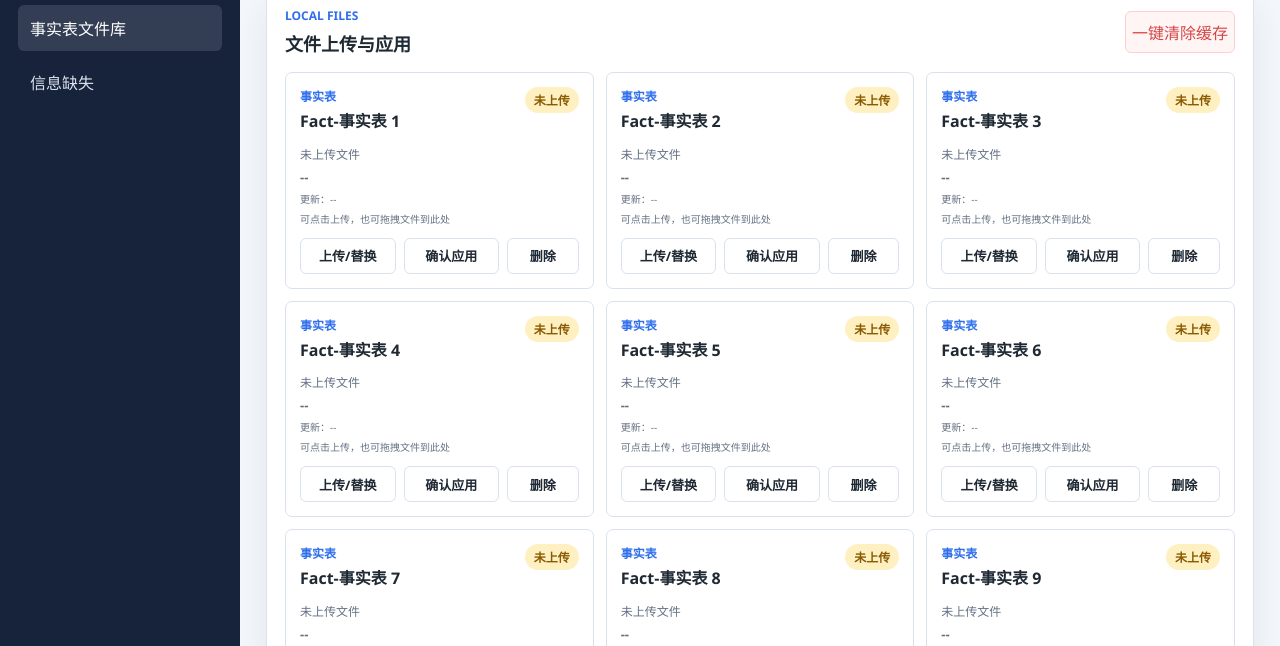
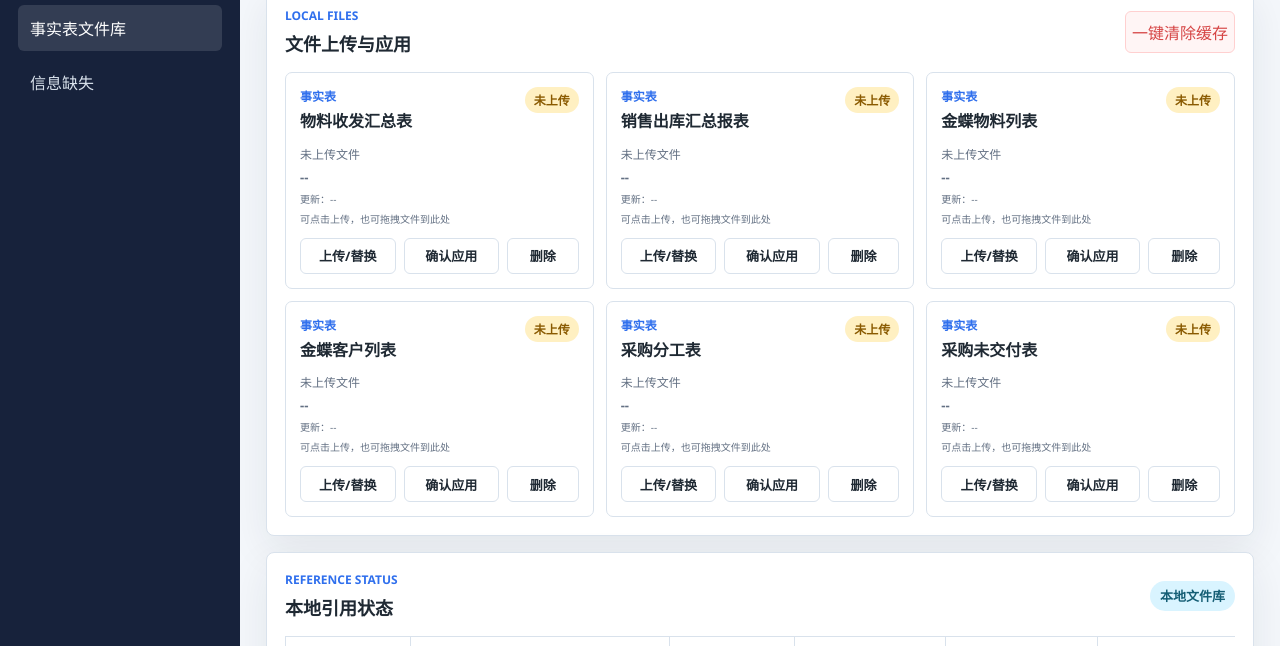
Before and after one commit to sunlizhu521-alt/weidubiaogengxin, a plain HTML site: page fact-library.html in a window 1280 px wide. Shown: the part 154-800 px from the top of the page. Drawn offline with Linux system fonts and the light colour scheme.

Commit message:
Update fact library slot labels

```diff
--- a/fact-library.html
+++ b/fact-library.html
@@ -78,6 +78,6 @@
       </main>
     </div>
 
-    <script src="./fact-library.js?v=20260606-1"></script>
+    <script src="./fact-library.js?v=20260606-2"></script>
   </body>
 </html>
--- a/fact-library.js
+++ b/fact-library.js
@@ -8,55 +8,37 @@
     store: "fact-files",
     id: "fact-1",
     library: "\u4e8b\u5b9e\u8868",
-    label: "Fact-\u4e8b\u5b9e\u8868 1",
+    label: "物料收发汇总表",
   },
   {
     store: "fact-files",
     id: "fact-2",
     library: "\u4e8b\u5b9e\u8868",
-    label: "Fact-\u4e8b\u5b9e\u8868 2",
+    label: "销售出库汇总报表",
   },
   {
     store: "fact-files",
     id: "fact-3",
     library: "\u4e8b\u5b9e\u8868",
-    label: "Fact-\u4e8b\u5b9e\u8868 3",
+    label: "金蝶物料列表",
   },
   {
     store: "fact-files",
     id: "fact-4",
     library: "\u4e8b\u5b9e\u8868",
-    label: "Fact-\u4e8b\u5b9e\u8868 4",
+    label: "金蝶客户列表",
   },
   {
     store: "fact-files",
     id: "fact-5",
     library: "\u4e8b\u5b9e\u8868",
-    label: "Fact-\u4e8b\u5b9e\u8868 5",
+    label: "采购分工表",
   },
   {
     store: "fact-files",
     id: "fact-6",
     library: "\u4e8b\u5b9e\u8868",
-    label: "Fact-\u4e8b\u5b9e\u8868 6",
-  },
-  {
-    store: "fact-files",
-    id: "fact-7",
-    library: "\u4e8b\u5b9e\u8868",
-    label: "Fact-\u4e8b\u5b9e\u8868 7",
-  },
-  {
-    store: "fact-files",
-    id: "fact-8",
-    library: "\u4e8b\u5b9e\u8868",
-    label: "Fact-\u4e8b\u5b9e\u8868 8",
-  },
-  {
-    store: "fact-files",
-    id: "fact-9",
-    library: "\u4e8b\u5b9e\u8868",
-    label: "Fact-\u4e8b\u5b9e\u8868 9",
+    label: "采购未交付表",
   },
 ];
 
```
